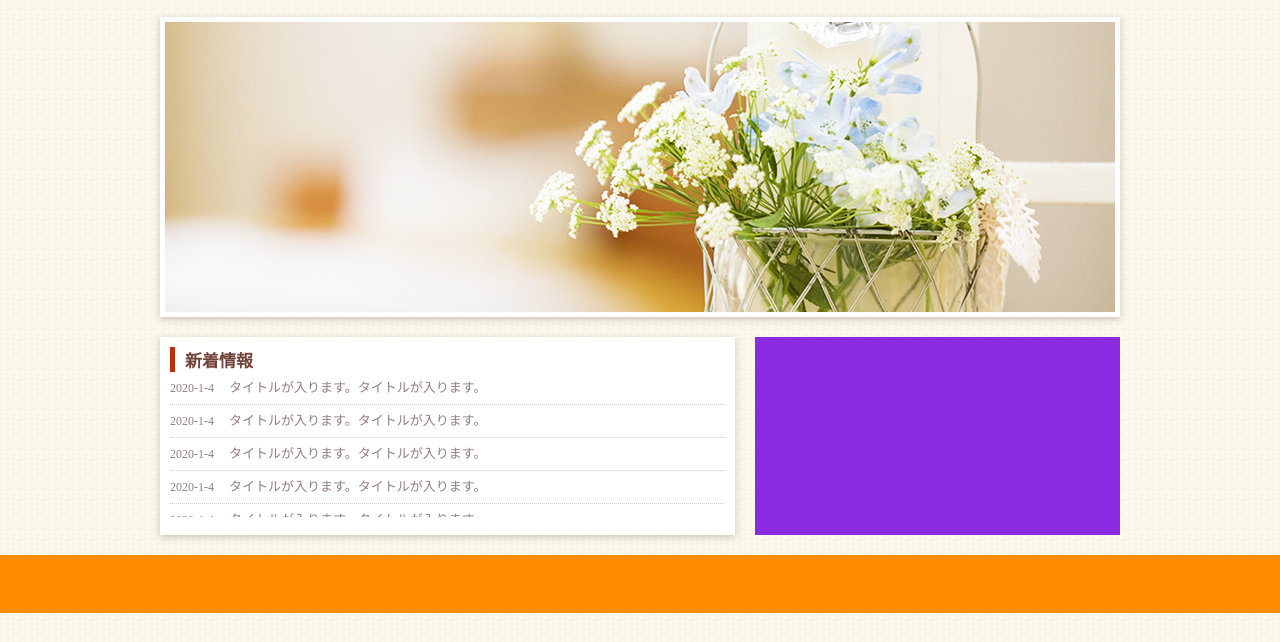
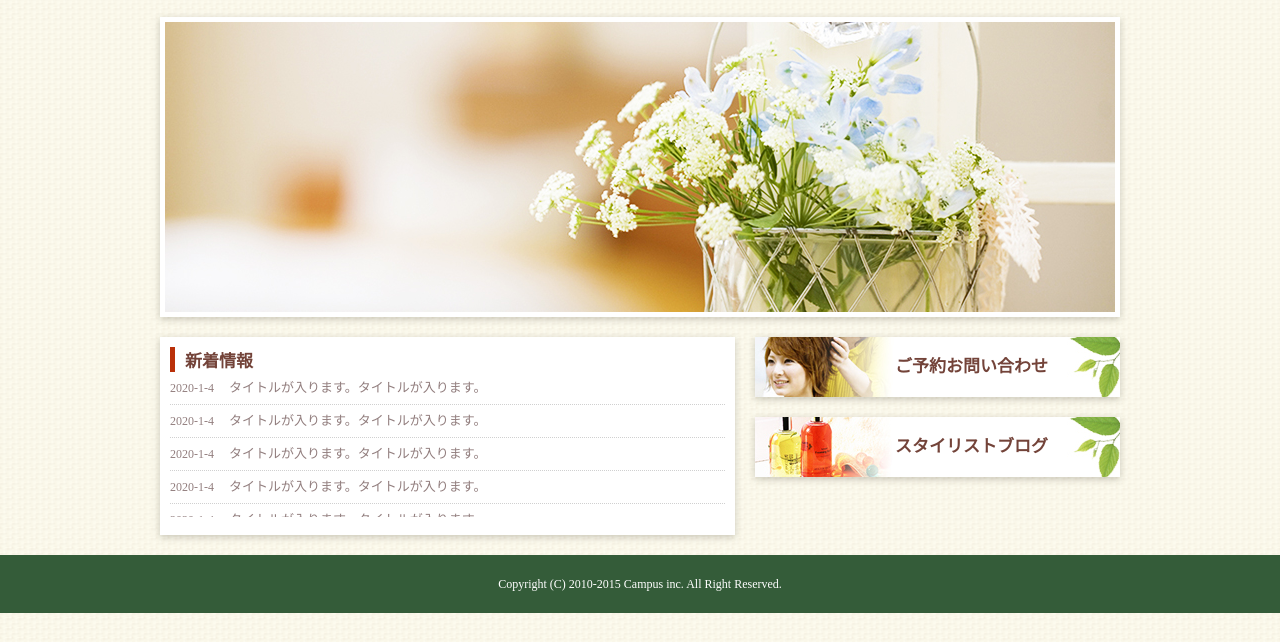
Before and after one commit to sando0710/-, a plain HTML site: page index.html in a window 1280 px wide. Shown: the part 97-739 px from the top of the page. Drawn offline with Linux system fonts and the light colour scheme.

Commit message:
banner/footer

```diff
--- a/index.html
+++ b/index.html
@@ -32,13 +32,13 @@
     <!-- headerここまで -->
 
     <!-- メイン画像ここから -->
-    <div id="mainimage">
+    <div id="mainimage" class="box-shadow">
       <img src="images/mainimage.jpg" alt="メイン画像">
     </div>
     <!-- メイン画像ここまで -->
 
     <!-- 左ここから -->
-    <div id="left">
+    <div id="left" class="box-shadow">
       <h2>新着情報</h2>
       <ul>
         <li><span>2020-1-4</span>タイトルが入ります。タイトルが入ります。</li>
@@ -55,7 +55,12 @@
     <!-- 左ここまで -->
 
     <!-- 右ここから -->
-    <div id="right"></div>
+    <div id="right">
+      <ul>
+        <li class="box-shadow"><a id="contact" href="#">ご予約お問い合わせ</a></li>
+        <li class="box-shadow"><a id="blog" href="#">スタイリストブログ</a></li>
+      </ul>
+    </div>
     <!-- 右ここまで -->
 
     <div class="clear"></div>
@@ -64,7 +69,9 @@
 
 
     <!-- フッターここから -->
-    <footer></footer>
+    <footer>
+      <p>Copyright (C) 2010-2015 Campus inc. All Right Reserved.</p>
+    </footer>
     <!-- フッターここまで -->
 
 </body>
--- a/style.css
+++ b/style.css
@@ -59,6 +59,10 @@ body {
 div#wrapper {
   width: 960px;
   margin: 0 auto;
+}
+
+.box-shadow {
+  box-shadow: 0 2px 7px rgba(83,78,61,0.3);
 }
 /* ========================================
     ヘッダー用
@@ -138,7 +142,6 @@ div#mainimage {
   height: 290px;
   margin: 20px 0 20px 0;
   border: 5px solid #fff;
-  box-shadow: 0 2px 7px rgba(83,78,61,0.3);
 }
 /* ========================================
     サイド（レフト）
@@ -149,7 +152,6 @@ div#left {
   background-color:#fff;
   float: left;
   margin-right: 20px;
-  box-shadow: 0 2px 7px rgba(83,78,61,0.3);
   padding: 10px;
 }
 
@@ -190,8 +192,32 @@ div#left ul li span {
 div#right {
   width: 365px;
   height: 198px;
-  background-color: blueviolet;
   float: left;
+}
+
+div#right ul li {
+  line-height: 60px;
+  margin-bottom: 20px;
+}
+
+div#right ul li a {
+  width: 225px;
+  height: 60px;
+  display: block;
+  font-size: 17px;
+  font-weight: bold;
+  color: #734339;
+  text-decoration: none;
+  padding-left: 140px;
+
+}
+
+div#right ul li a#contact {
+  background-image: url(images/contact.jpg);
+}
+
+div#right ul li a#blog {
+  background-image: url(images/blog.jpg);
 }
 
 div.clear {
@@ -203,6 +229,10 @@ div.clear {
 footer {
   width: 100%;
   height: 58px;
-  background-color: darkorange;
+  background-color:#345c39;
   margin-top: 20px;
+  font-size: 12px;
+  color: #fff;
+  text-align: center;
+  line-height: 58px;
 }
```
